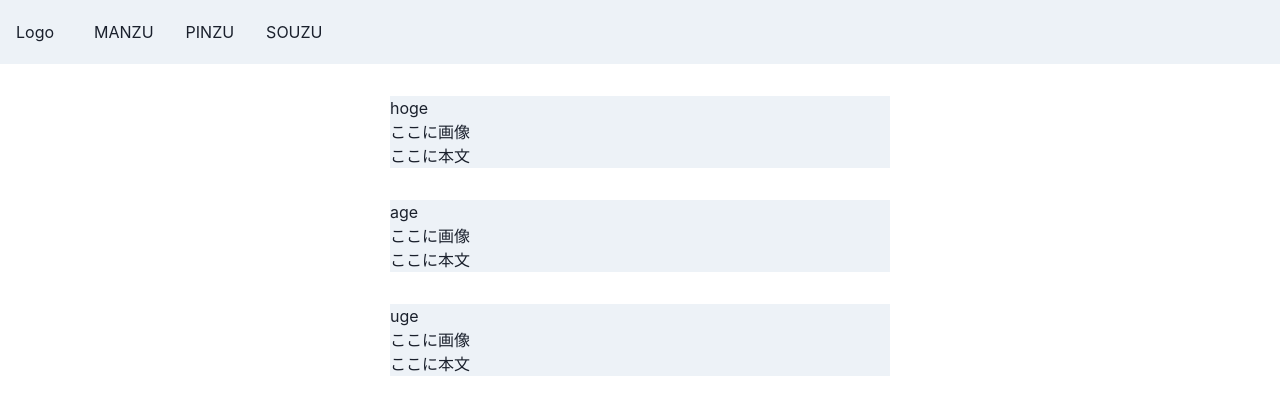
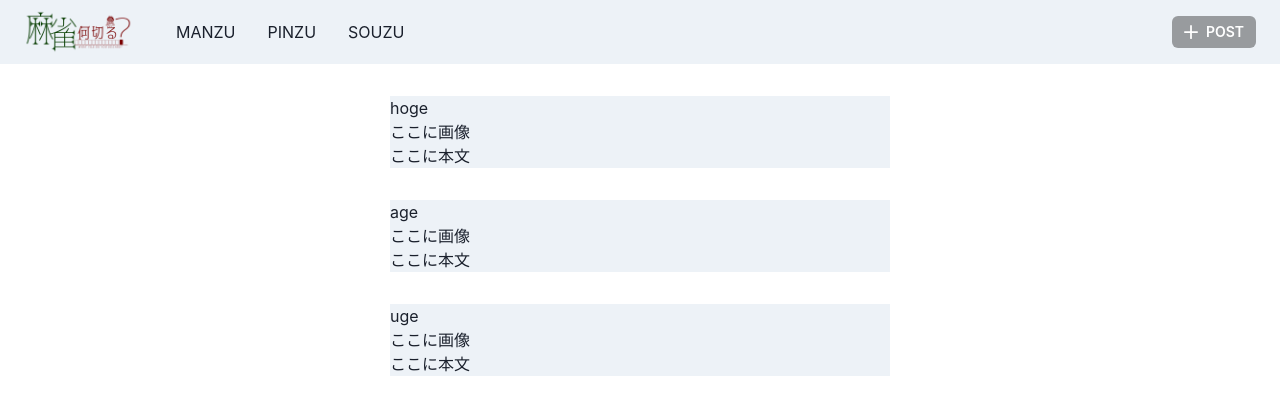
Before and after one commit to mahjongapp/nanikiru, a Next.js app: page / in a window 1280 px wide. Shown: the top 414 px of the page. Built offline with nearby package versions, Linux system fonts and the light colour scheme.

Commit message:
ロゴ画像差し替え

```diff
--- a/src/components/header.tsx
+++ b/src/components/header.tsx
@@ -3,6 +3,7 @@ import {
   Box,
   Flex,
   HStack,
+  Image,
   Link,
   IconButton,
   Button,
@@ -15,7 +16,9 @@ import {
   useColorModeValue,
   Stack,
 } from '@chakra-ui/react'
-import { HamburgerIcon, CloseIcon } from '@chakra-ui/icons'
+import { HamburgerIcon, CloseIcon, AddIcon } from '@chakra-ui/icons'
+
+import logo from '../assets/images/logo.png'
 
 const Links = ['MANZU', 'PINZU', 'SOUZU']
 
@@ -43,13 +46,16 @@ export default function Header() {
         <Flex h={16} alignItems={'center'} justifyContent={'space-between'}>
           <IconButton
             size={'md'}
+            mr={14}
             icon={isOpen ? <CloseIcon /> : <HamburgerIcon />}
             aria-label={'Open Menu'}
             display={{ md: 'none' }}
             onClick={isOpen ? onClose : onOpen}
           />
           <HStack spacing={8} alignItems={'center'}>
-            <Box>Logo</Box>
+            <Box>
+              <Image src={logo.src} alt='nanikiru' w={120} />
+            </Box>
             <HStack as={'nav'} spacing={4} display={{ base: 'none', md: 'flex' }}>
               {Links.map((link) => (
                 <NavLink key={link}>{link}</NavLink>
@@ -57,6 +63,15 @@ export default function Header() {
             </HStack>
           </HStack>
           <Flex alignItems={'center'}>
+            <Button
+              variant={'solid'}
+              colorScheme={'blackAlpha'}
+              size={'sm'}
+              mr={2}
+              leftIcon={<AddIcon />}
+            >
+              POST
+            </Button>
             <Menu>
               <MenuButton
                 as={Button}
```
Also changed, not shown: src/assets/images/logo.png (added).
